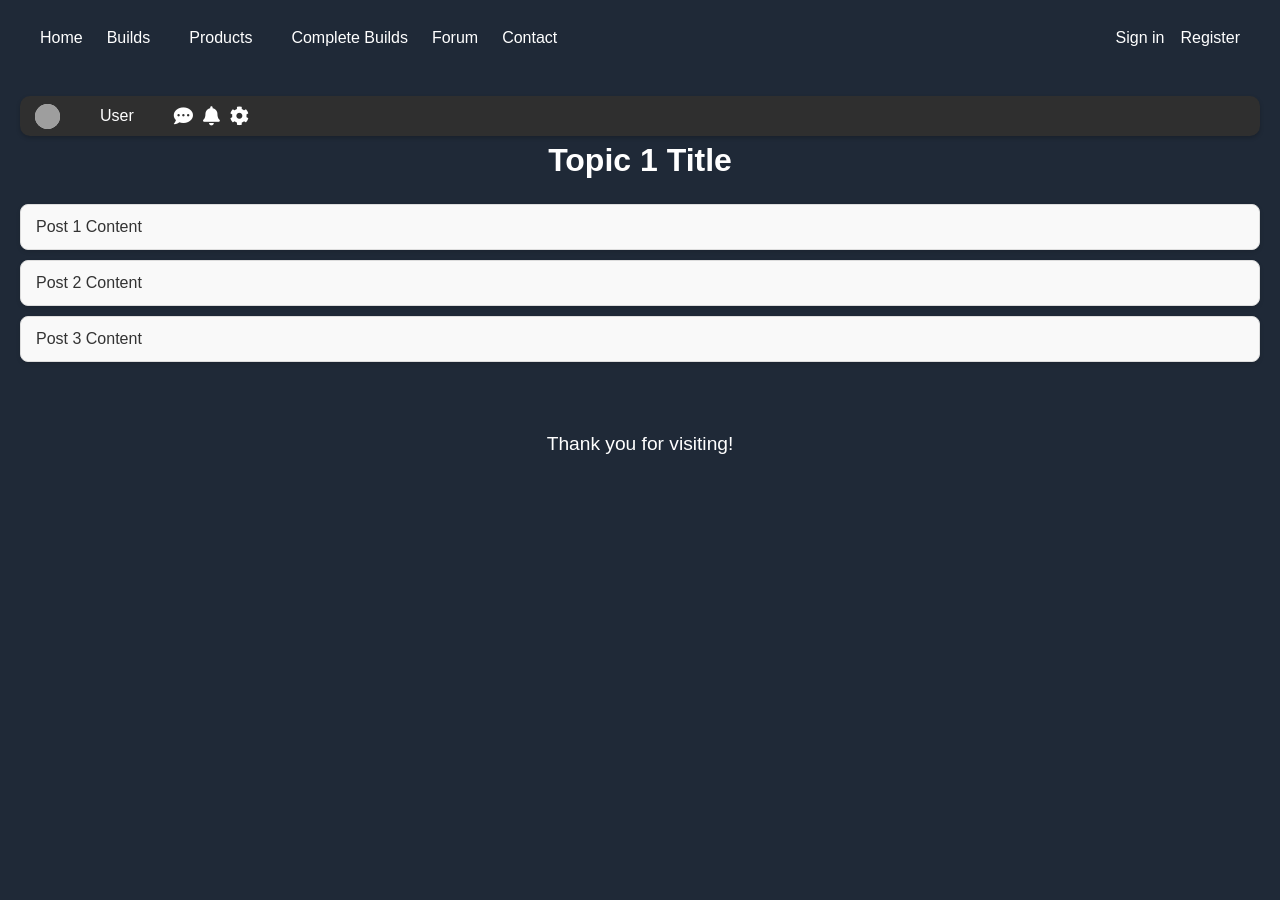
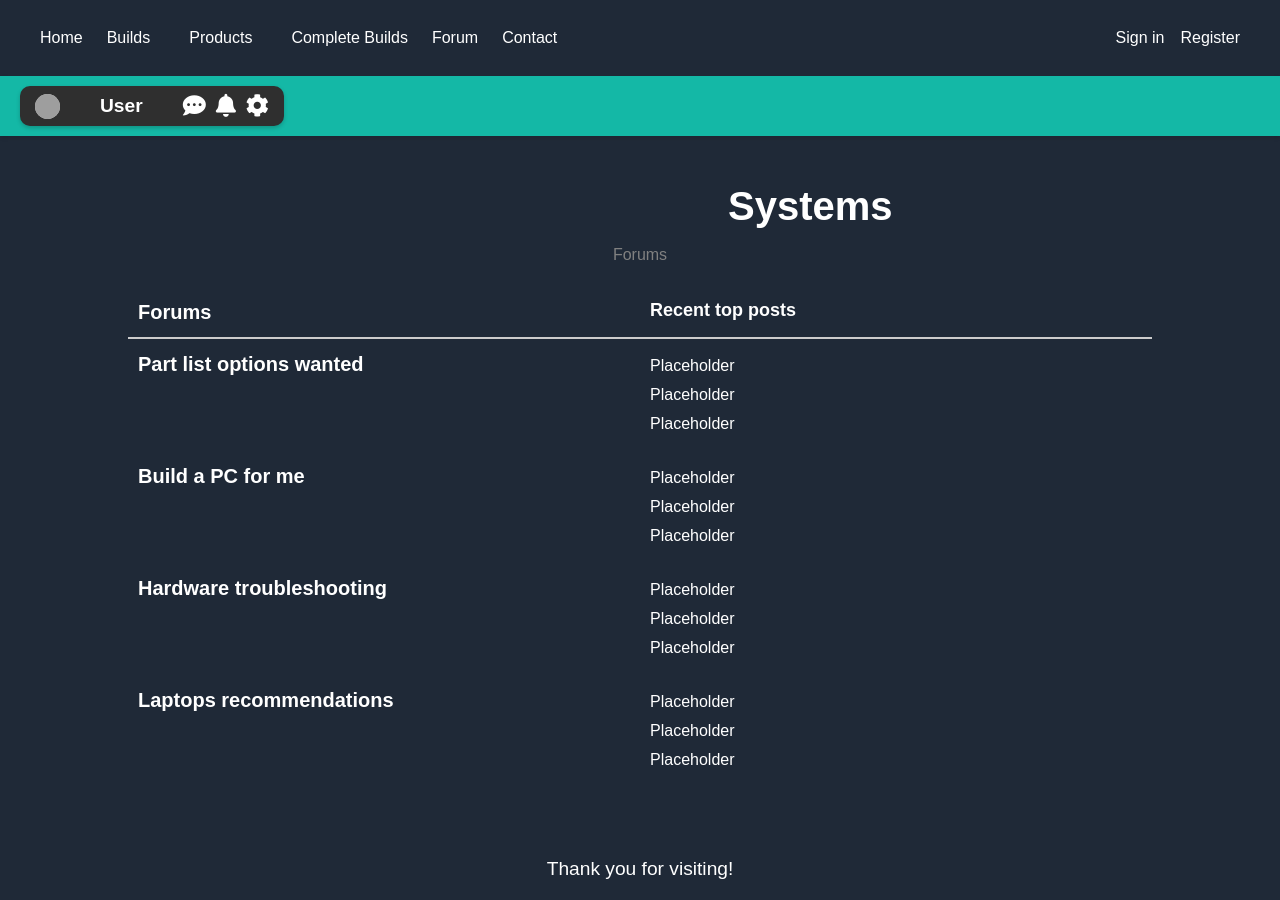
Before and after one commit to 22BI13371/Computer-Configuration-Website, a Next.js app in the folder computer-configration-website/: page /forums/topic1 in a window 1280 px wide. Before the commit the page ends 800 px from the top, so only its background shows below. Built offline with nearby package versions, Linux system fonts and the light colour scheme; grey boxes are pictures that could not be loaded.

Commit message:
updated individual topics page

```diff
--- a/computer-configration-website/src/app/forums/[topicId]/page.js
+++ b/computer-configration-website/src/app/forums/[topicId]/page.js
@@ -1,41 +1,84 @@
 "use client";
 
 import { useParams } from 'next/navigation';
-import './topic.css'; // Import topic-specific styles
+import './topic.css';
 
 export default function TopicPage() {
-    const params = useParams();
-    const { topicId } = params;
+    // const params = useParams();
+    // const { topicId } = params;
+    const { topicId } = useParams(); // Extract topicId from URL
+    console.log("topicId:", topicId); // Debugging: Check topicId in console
 
-    // console.log("topicId:", topicId); // Debugging: Check topicId in console
+    // const topics = {
+    //     topic1: {
+    //         title: 'Topic 1 Title',
+    //         posts: [
+    //             'Post 1 Content',
+    //             'Post 2 Content',
+    //             'Post 3 Content',
+    //         ],
+    //     },
+    //     topic2: {
+    //         title: 'Topic 2 Title',
+    //         posts: [
+    //             'Post A Content',
+    //             'Post B Content',
+    //         ],
+    //     },
+    //     topic3: {
+    //         title: 'Topic 3',
+    //         posts: [
+    //             'Link',
+    //             'Link',
+    //         ],
+    //     },
+    //     topic4: {
+    //         title: 'Topic 4',
+    //         posts: [
+    //             'Link',
+    //             'Link',
+    //         ],
+    //     },
+    //     topic5: {
+    //         title: 'Topic 5',
+    //         posts: [
+    //             'Link',
+    //             'Link',
+    //         ],
+    //     },
+    //     topic6: {
+    //         title: 'Topic 6',
+    //         posts: [
+    //             'Link',
+    //             'Link',
+    //         ],
+    //     },
+    //     topic7: {
+    //         title: 'Topic 7',
+    //         posts: [
+    //             'Link',
+    //             'Link',
+    //         ],
+    //     },
+    //     topic8: {
+    //         title: 'Topic 8',
+    //         posts: [
+    //             'Link',
+    //             'Link',
+    //         ],
+    //     },
+    // };
 
-    // Updated topic data
-    const topics = {
-        topic1: {
-            title: 'Topic 1 Title',
-            posts: [
-                'Post 1 Content',
-                'Post 2 Content',
-                'Post 3 Content',
-            ],
-        },
-        topic2: {
-            title: 'Topic 2 Title',
-            posts: [
-                'Post A Content',
-                'Post B Content',
-            ],
-        },
-    };
 
-    const topic = topics[topicId];
+    // const topic = topics[topicId];
 
-    if (!topic) {
-        return <div className="forums-container">Topic not found.</div>;
-    }
+    // if (!topic) {
+    //     return <div className="forums-container">Topic not found.</div>;
+    // }
 
     return (
         <div className="forums-container">
+          {/* Header Bar (kept the same) */}
           <div className="forum-header-bar">
             <div className="header-wrap">
               <div className="user-profile-box">
@@ -50,13 +93,67 @@ export default function TopicPage() {
             </div>
           </div>
 
-      <h1>{topic.title}</h1>
-      <div className="forum-posts">
-        {topic.posts.map((post, index) => (
-            <div key={index} className="post">
-            {post}
+          {/* Page Content */}
+          <div className="content-container">
+            {/* Page Title */}
+            <div>
+                <div className='title-wrap'>
+                    <h1 className="title">Systems</h1>
                 </div>
-        ))}
+                <p className="subtitle">Forums</p>
+            </div>
+
+            {/* Table-like Layout */}
+            <div className="table">
+              <div className="row header-row">
+                  <div className="left-column">Forums</div>
+                  <div className="right-column">Recent top posts</div>
+              </div>
+
+              <div className="row">
+                <div className="left-column">Part list options wanted</div>
+                <div className="right-column">
+                  <ol>
+                    <li>Placeholder</li>
+                    <li>Placeholder</li>
+                    <li>Placeholder</li>
+                  </ol>
+                </div>
+              </div>
+
+              <div className="row">
+                <div className="left-column">Build a PC for me</div>
+                <div className="right-column">
+                  <ol>
+                    <li>Placeholder</li>
+                    <li>Placeholder</li>
+                    <li>Placeholder</li>
+                  </ol>
+                </div>
+              </div>
+
+              <div className="row">
+                <div className="left-column">Hardware troubleshooting</div>
+                <div className="right-column">
+                  <ol>
+                    <li>Placeholder</li>
+                    <li>Placeholder</li>
+                    <li>Placeholder</li>
+                  </ol>
+                </div>
+              </div>
+
+              <div className="row">
+                <div className="left-column">Laptops recommendations</div>
+                <div className="right-column">
+                  <ol>
+                    <li>Placeholder</li>
+                    <li>Placeholder</li>
+                    <li>Placeholder</li>
+                  </ol>
+                </div>
+              </div>
+            </div>
           </div>
         </div>
     );
--- a/computer-configration-website/src/app/forums/[topicId]/topic.css
+++ b/computer-configration-website/src/app/forums/[topicId]/topic.css
@@ -47,6 +47,7 @@
     flex-direction: column;
     gap: 10px; /* Space between posts */
     margin-top: 20px; /* Add space below the title */
+    padding: 0 100px;
   }
 
   /* Individual Post */
@@ -73,6 +74,97 @@
     text-align: center;
   }
 
-  .forums-container {
-    padding: 20px;
+  .forum-header-bar {
+    width: 100%;
+    background-color: #14b8a6;
+    height: 60px;
+    display: flex;
+    align-items: center;
+    justify-content: flex-start;
+    color: white;
+    font-size: 1.2em;
+    font-weight: bold;
+    margin-bottom: 20px;
+    box-shadow: 0 2px 4px rgba(0, 0, 0, 0.1);
   }
+
+  .header-wrap {
+    padding: 0 20px;
+  }
+
+  /* Content Container */
+.content-container {
+  width: 80%;
+  margin: 0 auto;
+  padding: 20px 0;
+  text-align: center;
+}
+
+/* Header */
+/* .header {
+} */
+
+/* .title-wrap {
+  padding: 0 100px;
+} */
+
+.title {
+  font-size: 2.5rem;
+  font-weight: bold;
+  margin: 0 600px;
+  border-bottom: 2px solid white;
+}
+
+.subtitle {
+  font-size: 1rem;
+  color: gray;
+  margin: 5px 0 20px;
+}
+
+/* Table Layout */
+.table {
+  display: flex;
+  flex-direction: column; /* Ensures rows stack vertically */
+  text-align: left;
+  border-collapse: collapse; /* For cleaner spacing */
+}
+
+/* Header Row */
+.row.header-row {
+  display: flex;
+  justify-content: space-between;
+  border-bottom: 2px solid #ccc; /* Single border for the header row */
+  font-weight: bold;
+  padding-bottom: 10px; /* Adds space below the header row */
+  font-size: large;
+}
+
+/* Normal Rows */
+.row {
+  display: flex;
+  justify-content: space-between; /* Aligns columns */
+  padding: 10px 0;
+}
+
+/* Columns */
+.left-column, .right-column {
+  flex: 1; /* Each column takes equal width */
+  padding: 0 10px; /* Adds some horizontal spacing */
+}
+
+.left-column {
+  font-weight: bold;
+  font-size: 20px;
+}
+
+.right-column li {
+  font-size: 16px;
+}
+
+
+/* Responsive Design */
+@media (max-width: 768px) {
+  .table {
+    grid-template-columns: 1fr; /* Stacks columns */
+  }
+}
--- a/computer-configration-website/src/app/forums/page.js
+++ b/computer-configration-website/src/app/forums/page.js
@@ -21,7 +21,10 @@ export default function ForumsPage() {
         </div>
       </div>
 
-      <h1>Forums</h1>
+      <div className='title-wrap'>
+        <h1 className='main-page-title'>Forums</h1>
+
+      </div>
       <div className="forums-grid">
         {forums.map((forum) => (
           <Link key={forum.id} href={forum.link}>
```
Also changed, not shown: computer-configration-website/src/app/forums/forum.css (+9 -1 lines). Lines whose indentation alone changed are shown as unchanged.
